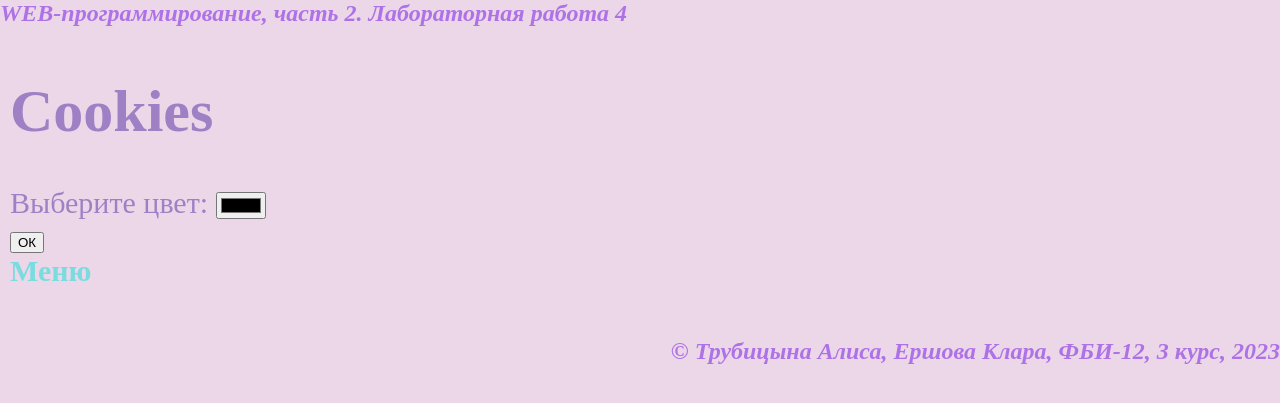
After one commit to ershooooo/web-programming-labs-2, a Python web app: template templates/cookies.html in a window 1280 px wide. The commit adds this page. Shown: the top 403 px of the page. Run offline with Jinja, Linux system fonts and the light colour scheme; the template is opened without the code that fills it, so the values that code supplies are empty.

Commit message:
Куки -

```diff
--- a/templates/base.html
+++ b/templates/base.html
@@ -5,6 +5,13 @@
     <meta name="viewport" content="width=device-width, initial-scale=1.0">
     <title>Трубицына Алиса, Ершова Клара. {% block lab %}{% endblock %}</title>
     <link rel="stylesheet" href="{{ url_for('static', filename='main.css') }}">
+    {% if request.cookies.get('color') %}
+    <style>
+        body {
+            color: {{ request.cookies.get('color') }};
+        }
+    </style>
+    {% endif %}
 </head>
 <body>
     <header>
--- /dev/null
+++ b/templates/cookies.html
@@ -0,0 +1,16 @@
+{% extends "base.html" %}
+
+{% block lab %}Лабораторная работа 4{% endblock %}
+
+{% block main %}
+    <h1>Cookies</h1>
+    <form method="post">
+        <div>
+            <label for="color">Выберите цвет:</label>
+            <input type="color" id="color" name="color">
+        </div>
+        <div>
+            <button type="submit">ОК</button>
+        </div>
+    </form>
+{% endblock %}
```
Also changed, not shown: lab4.py (+13 -0 lines).
